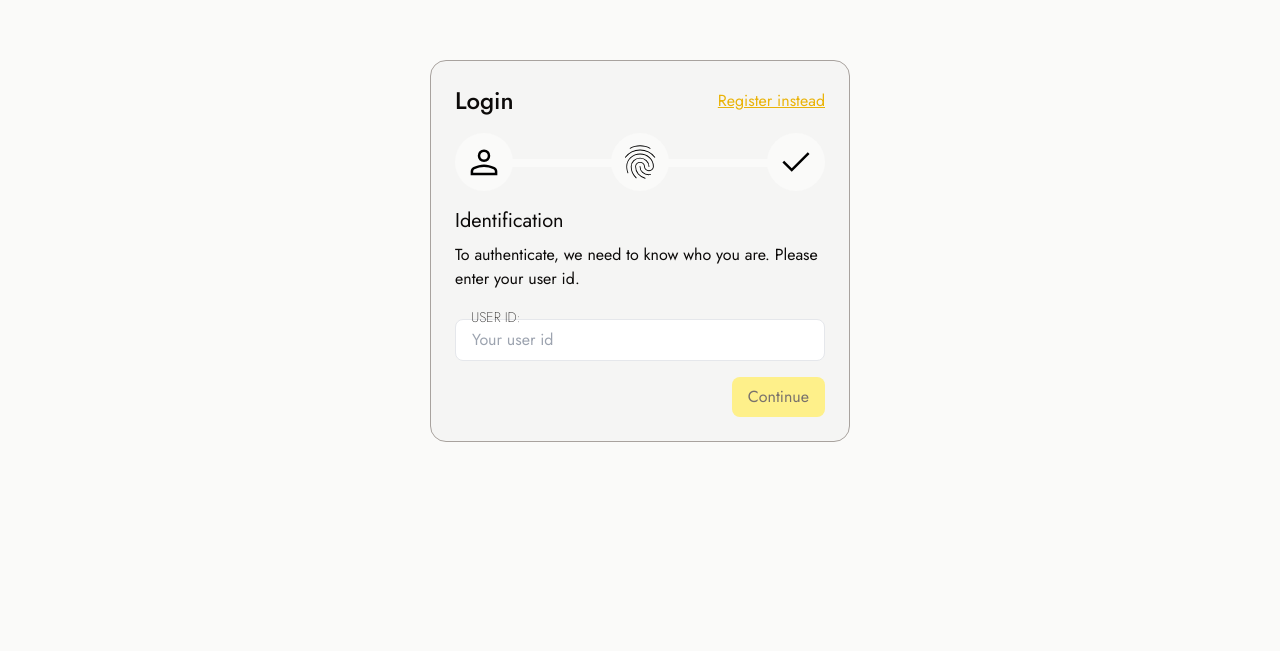
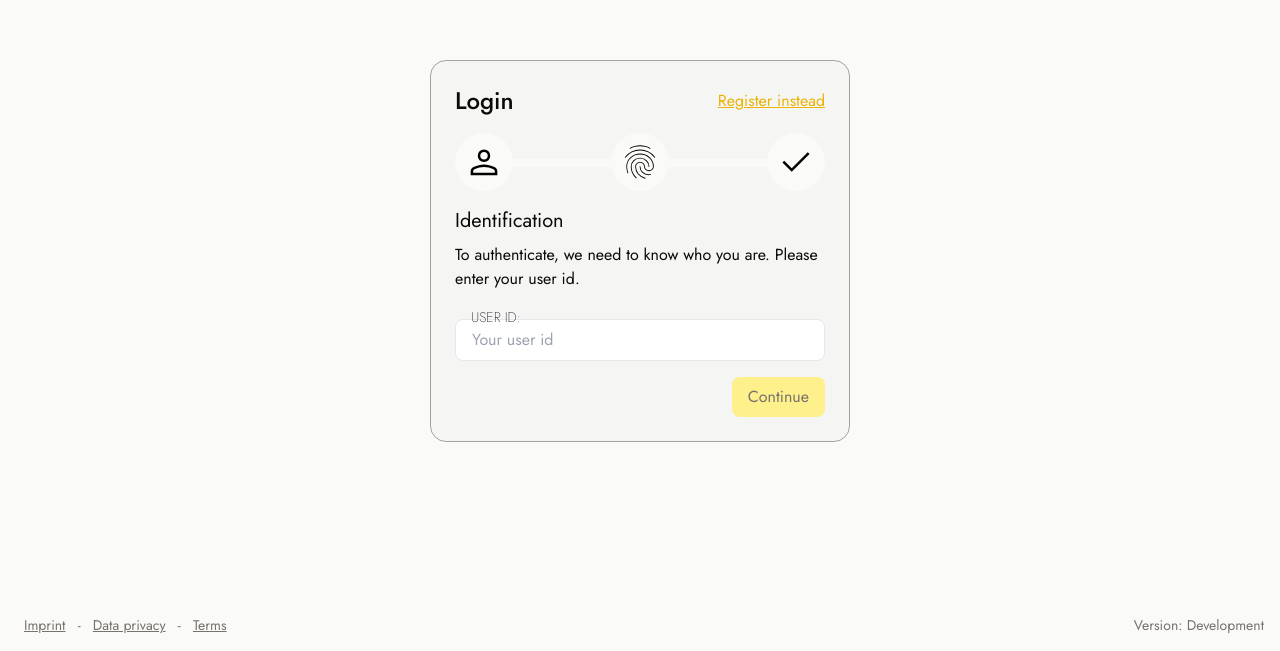
Before and after one commit to Untanky/modern-auth, a Svelte app in the folder client-app/: page / in a window 1280 px wide. Shown: the part 149-800 px from the top of the page. Built offline with nearby package versions, Linux system fonts and the light colour scheme.

Commit message:
Implemented footer and success state

```diff
--- a/client-app/src/App.svelte
+++ b/client-app/src/App.svelte
@@ -2,8 +2,20 @@
   import SmartLogin from "./components/SmartLogin.svelte";
 
 </script>
-<div class="flex w-screen h-screen justify-center items-end sm:items-center p-4">
+<div class="flex flex-col w-screen h-screen justify-center items-end sm:items-center p-4">
   <main class="sm:w-[420px] card space-y-2">
     <SmartLogin />
   </main>
+  <footer class="absolute text-sm bottom-4 text-stone-500 dark:text-stone-400 w-full px-4 flex justify-between">
+    <nav>
+      <a href="/imprint" class="rounded px-2 py-1 underline">Imprint</a>
+      -
+      <a href="/data-privacy" class="rounded px-2 py-1 underline">Data privacy</a>
+      -
+      <a href="/terms" class="rounded px-2 py-1 underline">Terms</a>
+    </nav>
+    <div>
+      Version: Development
+    </div>
+  </footer>
 </div>
--- a/client-app/src/components/SmartLogin.svelte
+++ b/client-app/src/components/SmartLogin.svelte
@@ -29,7 +29,11 @@
       return;
     }
 
-    signUp(localState.credentialOptions);
+    signUp(localState.credentialOptions).then(() => {
+      state.update(oldState => ({ ...oldState, state: 'success' } as any));
+    }).catch((err) => {
+      state.update(oldState => ({ ...oldState, error: err }));
+    });
   };
 
   const onGetCredential = (): void => {
@@ -38,7 +42,11 @@
       return;
     }
 
-    signIn(localState.credentialOptions);
+    signIn(localState.credentialOptions).then(() => {
+      state.update(oldState => ({ ...oldState, state: 'success' } as any));
+    }).catch((err) => {
+      state.update(oldState => ({ ...oldState, error: err }));
+    });
   };
 </script>
 
@@ -62,4 +70,11 @@
 <Registration submit={onCreateCredential} />
 {:else if $state.state === 'getCredential'}
 <Authentication submit={onGetCredential} />
+{:else if $state.state === 'success'}
+<h2 class="text-xl">
+  Success
+  <p>
+    When you click on authenticate a system dialog will open and ask you to authenticate with your biometric data or a physical hardware token. Please prepare for the method chosen when setting up this device.
+  </p>
+</h2>
 {/if}
--- a/client-app/src/components/forms/Authentication.svelte
+++ b/client-app/src/components/forms/Authentication.svelte
@@ -20,7 +20,7 @@
       on:click={() => method = 'public-key'}
       on:keypress={() => method = 'public-key'}
     >
-      <h3 class="text-lg">Biometric/physical authentication</h3>
+      <h3 class="text-lg">Biometric or physical authentication</h3>
       {#if method === 'public-key'}
       <p>
         When you click on authenticate a system dialog will open and ask you to authenticate with your biometric data or a physical hardware token. Please prepare for the method chosen when setting up this device.
@@ -46,7 +46,7 @@
       <input
         class="dark:bg-stone-800 mt-3 px-4 py-2 dark:border-stone-600 border rounded-lg w-full"
         type="password"
-        tabindex="-1"
+        autocomplete="current-password"
       >
       <button type="button" on:click={submit} class="self-end mt-2 btn btn-primary">
         Continue
--- a/client-app/src/components/forms/Identification.svelte
+++ b/client-app/src/components/forms/Identification.svelte
@@ -29,6 +29,7 @@
       type="text"
       id="user-id"
       placeholder="Your user id"
+      autocomplete="username"
     />
   </div>
   <button type="submit" class="self-end mt-4 btn btn-primary" disabled={!canSubmit}>
--- a/client-app/src/lib/state.ts
+++ b/client-app/src/lib/state.ts
@@ -6,7 +6,6 @@ export type AuthorizationState = 'userId' | 'createCredential' | 'getCredential'
 let authorizationState: AuthorizationState = 'userId';
 let loading = false;
 let error: Error | null = null;
-let userId: string | null = null;
 
 type authorizationStateType = {
   state: 'userId';
```
